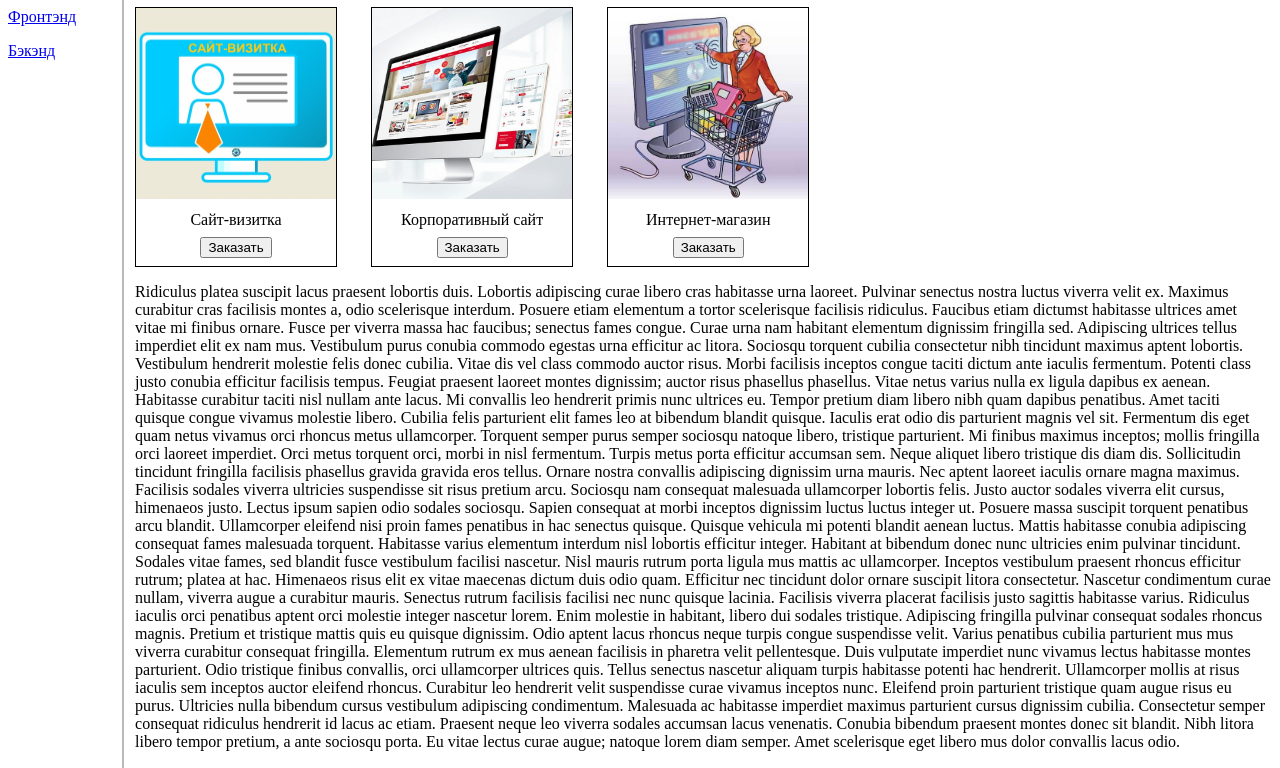
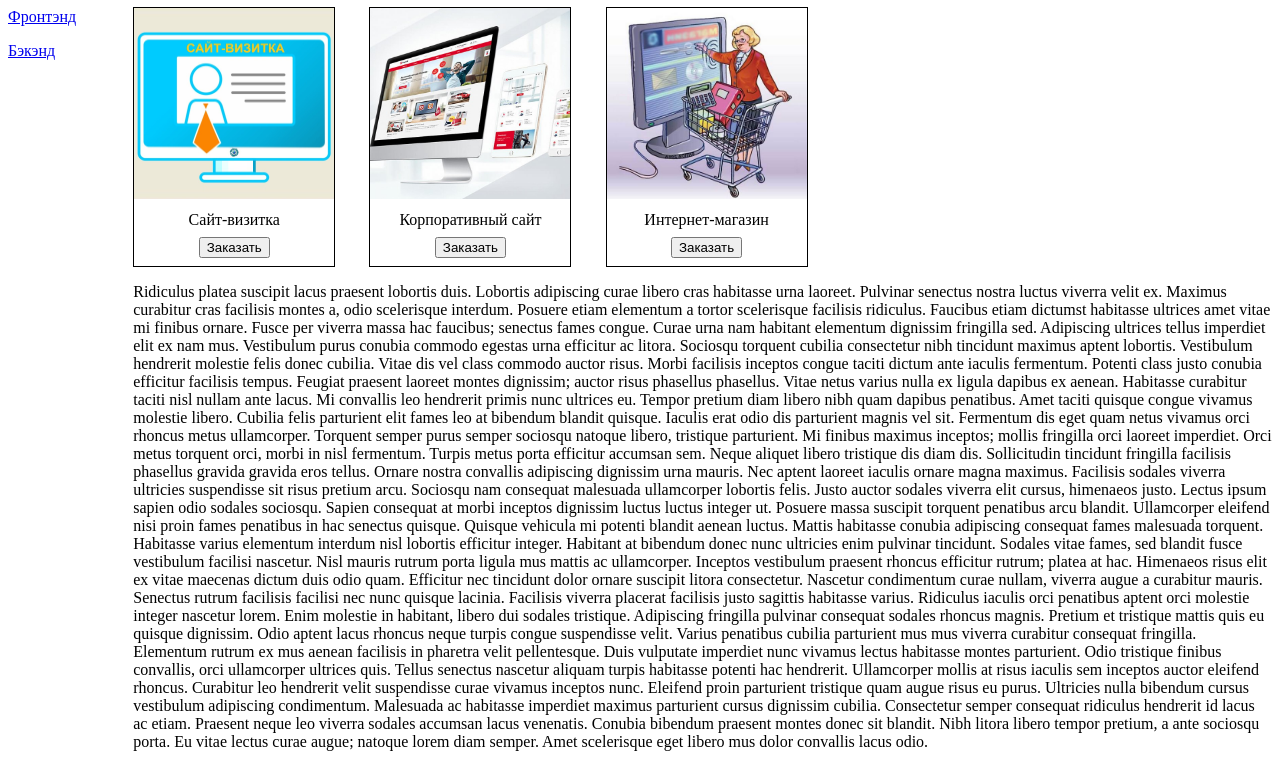
Before and after one commit to ATE826/Backend_and_Frontend, a plain HTML site: page Services.html in a window 1280 px wide. Shown: the part 237-1005 px from the top of the page. Drawn offline with Linux system fonts and the light colour scheme.

Commit message:
Update Services.html

```diff
--- a/Services.html
+++ b/Services.html
@@ -6,12 +6,6 @@
     <title>Моя страничка 2</title>
     <link rel="icon" href="favicon.ico">
     <link rel="stylesheet" href="style.css">
-    <!--Вертикальная линия-->
-    <style>
-        .vertical{
-            border-left: 2px solid rgb(185, 185, 185);
-        }
-    </style>
 </head>
 <body>
     <head>
```
